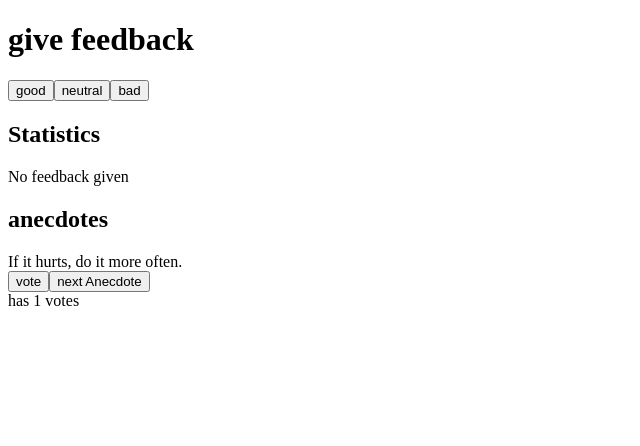
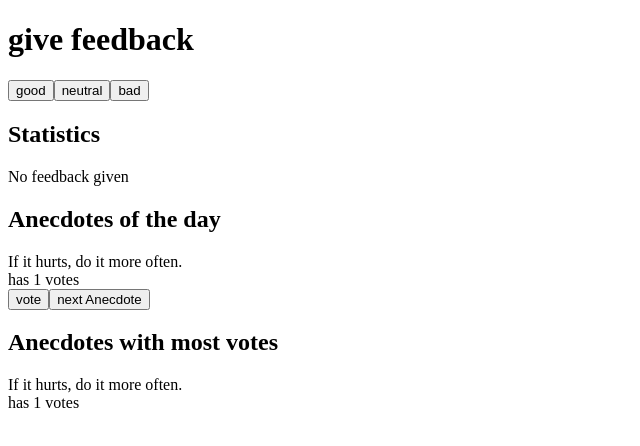
Before and after one commit to martinopolot/fullstack-react-helski, a React (Vite) app in the folder part1-b-exe-1.6-1.14/: page / in a window 1280 px wide. Both pictures are taken after a click on the button "vote". Shown: the top 446 px of the page, without its empty margins (0-640 px from the left). Built offline with nearby package versions, Linux system fonts and the light colour scheme.

Commit message:
diplay anecdote with most votes

```diff
--- a/part1-b-exe-1.6-1.14/src/App.jsx
+++ b/part1-b-exe-1.6-1.14/src/App.jsx
@@ -85,6 +85,10 @@ const App = () => {
     newVotes[selected] += 1;
     setVotes(newVotes);
   };
+
+  //  Anecdotes with the largest number of votes
+  const mostVotes = votes.indexOf(Math.max(...votes));
+
   // lets calculate the score averagely (good + neutral + bad) divide by 3
   const all = good + neutral + bad;
   console.log(`Total score is ${all}`);
@@ -120,13 +124,23 @@ const App = () => {
         average={average}
         positive={positive}
       />
-      <h2>anecdotes</h2>
+      <h2>Anecdotes of the day</h2>
       {anecdotes[selected]}
+      <br />
+      has {votes[selected]} votes
       <br />
       <button onClick={voteAnecdote}>vote</button>
       <button onClick={randomAnecdotes}>next Anecdote</button>
-      <br />
-      has {votes[selected]} votes
+      <h2>Anecdotes with most votes</h2>
+      {votes[mostVotes] > 0 ? (
+        <div>
+          {anecdotes[mostVotes]}
+          <br />
+          has {votes[mostVotes]} votes
+        </div>
+      ) : (
+        <p></p>
+      )}
     </div>
   );
 };
```
